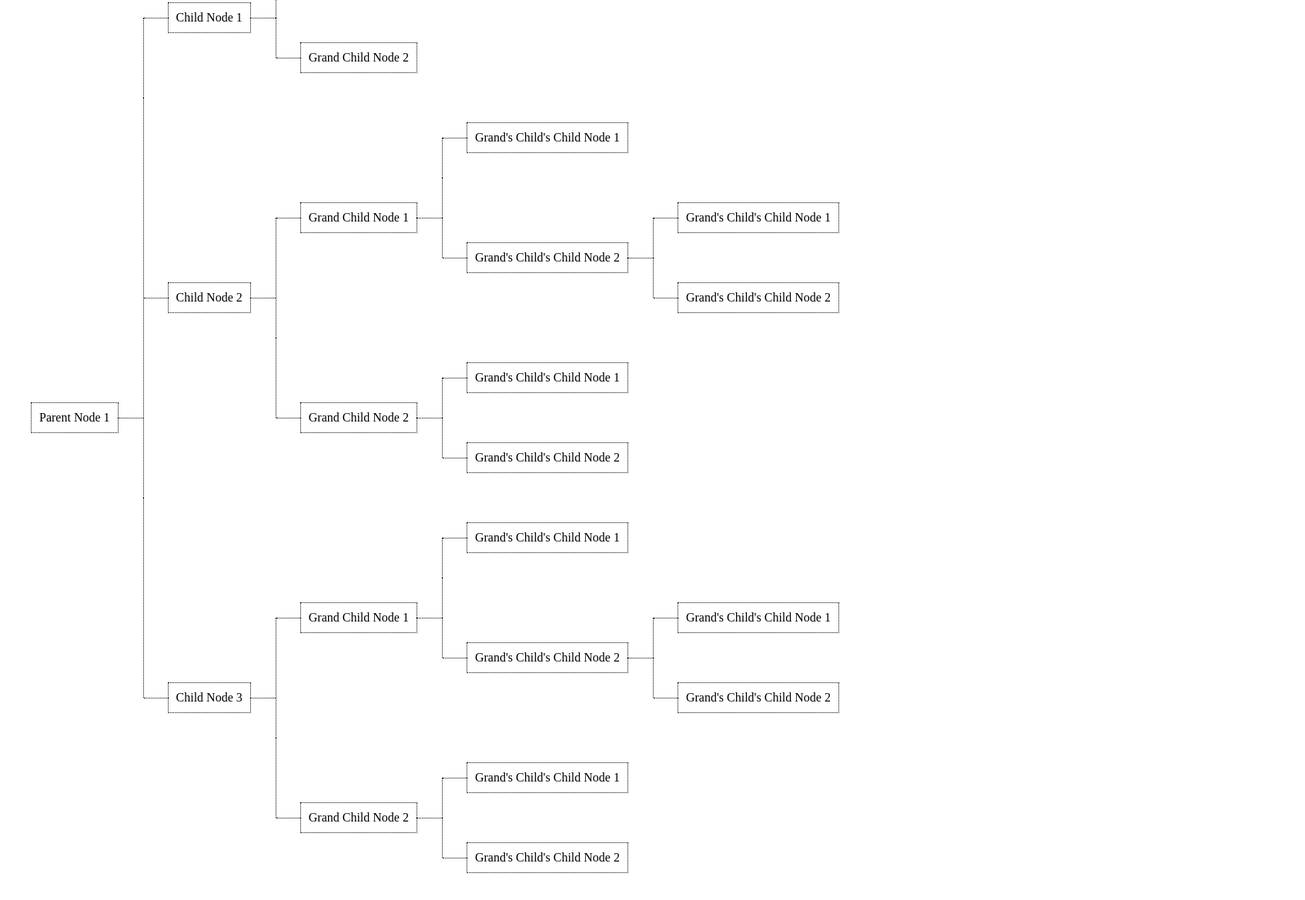
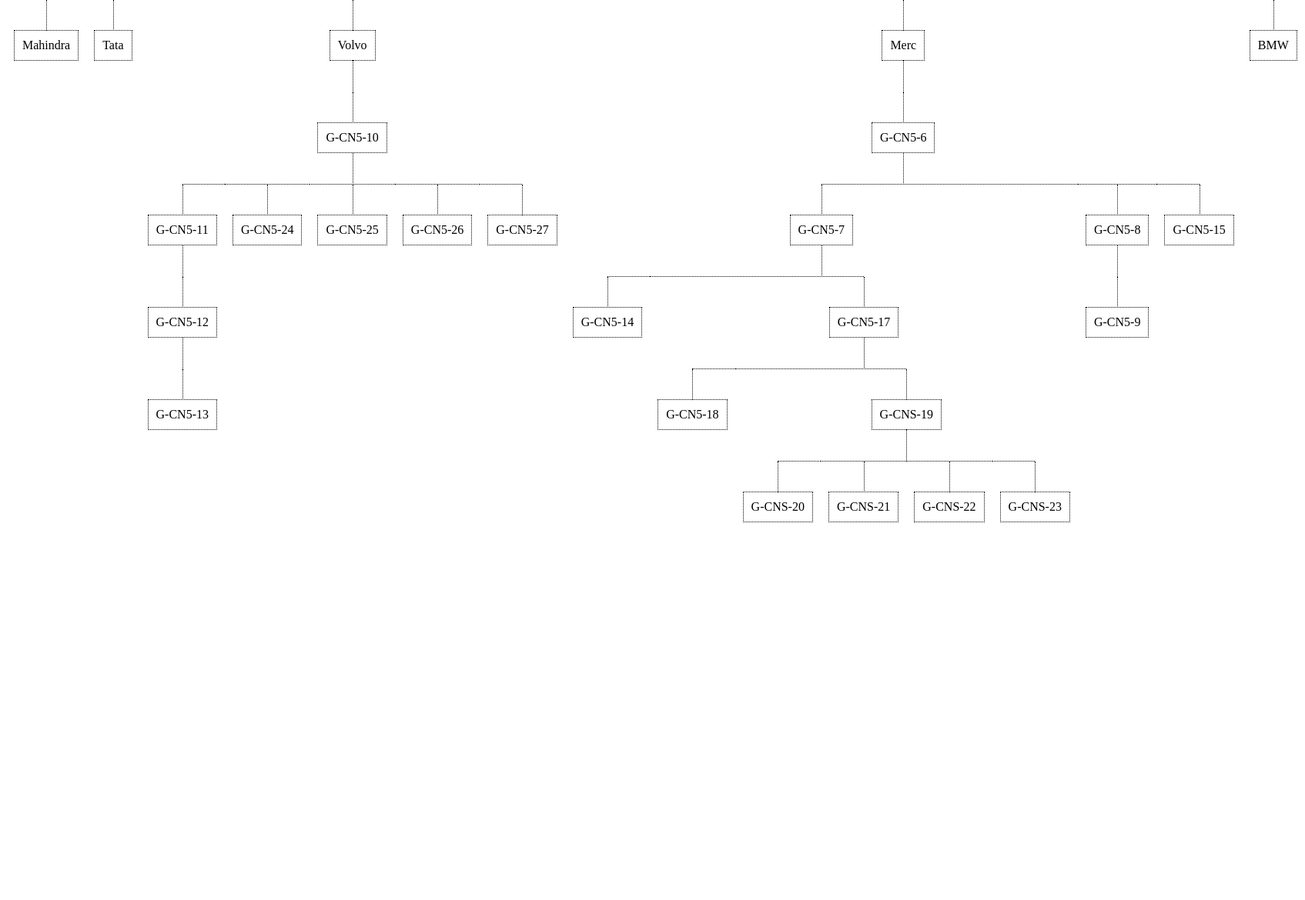
Before and after one commit to ishantvivek/tree_generator, a plain HTML site: page index.html in a window 1280 px wide. Shown: the part 89-1259 px from the top of the page at 77% size, 1695 px wide, since content can reach past the window. After the commit the page ends 800 px from the top, so only its background shows below. Drawn offline with Linux system fonts and the light colour scheme.

Commit message:
TreeGenertor: Added JS functionality to generate the tree based on JSON
TODO:
* To add flexibility to add style per node or event listener
* Move to a proper plugin structure
* Make it a shadow dom plugin

```diff
--- a/index.html
+++ b/index.html
@@ -6,100 +6,9 @@
     <title>Page Title</title>
     <meta name='viewport' content='width=device-width, initial-scale=1'>
     <link rel='stylesheet' type='text/css' media='screen' href='index.css'>
-    <!-- <script src='main.js'></script> -->
+    <script src='index.js' defer></script>
 </head>
 <body>
-    <div class="main main-vertical">
-        <ul>
-            <li>
-                <span>Parent Node 1</span>
-                <ul>
-                    <li>
-                        <span>Child Node 1</span>
-                        <ul>
-                            <li>
-                                <span>Grand Child Node 1</span>
-                            </li>
-                            <li>
-                                <span> Grand Child Node 2</span>
-                            </li>
-                        </ul>
-                    </li>
-                    <li>
-                        <span>Child Node 2</span>
-                        <ul>
-                            <li>
-                                <span>Grand Child Node 1</span>
-                                <ul>
-                                    <li>
-                                        <span>Grand's Child's Child Node 1</span>
-                                    </li>
-                                    <li>
-                                        <span>Grand's Child's Child Node 2</span>
-                                        <ul>
-                                            <li>
-                                                <span>Grand's Child's Child Node 1</span>
-                                            </li>
-                                            <li>
-                                                <span>Grand's Child's Child Node 2</span>
-                                            </li>
-                                        </ul>
-                                    </li>
-                                </ul>
-                            </li>
-                            <li>
-                                <span> Grand Child Node 2</span>
-                                <ul>
-                                    <li>
-                                        <span>Grand's Child's Child Node 1</span>
-                                    </li>
-                                    <li>
-                                        <span>Grand's Child's Child Node 2</span>
-                                    </li>
-                                </ul>
-                            </li>
-                        </ul>
-                    </li>
-                    <li>
-                        <span>Child Node 3</span>
-                        <ul>
-                            <li>
-                                <span>Grand Child Node 1</span>
-                                <ul>
-                                    <li>
-                                        <span>Grand's Child's Child Node 1</span>
-                                    </li>
-                                    <li>
-                                        <span>Grand's Child's Child Node 2</span>
-                                        <ul>
-                                            <li>
-                                                <span>Grand's Child's Child Node 1</span>
-                                            </li>
-                                            <li>
-                                                <span>Grand's Child's Child Node 2</span>
-                                            </li>
-                                        </ul>
-                                    </li>
-                                </ul>
-                            </li>
-                            <li>
-                                <span> Grand Child Node 2</span>
-                                <ul>
-                                    <li>
-                                        <span>Grand's Child's Child Node 1</span>
-                                    </li>
-                                    <li>
-                                        <span>Grand's Child's Child Node 2</span>
-                                    </li>
-                                </ul>
-                            </li>
-                        </ul>
-                    </li>
-                </ul>
-            </li>
-        </ul>
-    </div>
-
     <div class="toggler">Toggler</div>
     <style>
            .toggler {
--- /dev/null
+++ b/index.js
@@ -0,0 +1,125 @@
+function createNode(id, parentId, nodeName, orphan = false) {
+    const _li = document.createElement('li');
+    const _span = document.createElement('span');
+    _span.innerText = nodeName;
+    _li.id = 'li_' + id;
+    _li.appendChild(_span);
+    const parent = document.querySelector(
+        '[data-parent=node_' + parentId + ']'
+    );
+    if (orphan || parent == null) {
+        const _ul = document.createElement('ul');
+        _ul.className = 'node_' + id;
+        _ul.setAttribute(
+            'data-parent',
+            parentId ? 'node_' + parentId : 'orphan'
+        );
+        _ul.appendChild(_li);
+        return _ul;
+    }
+    parent.classList.add('node_' + id);
+    return _li;
+}
+
+function createTree(data) {
+    const _div = document.createElement('div');
+    _div.className = 'main main-horizontal';
+    document.querySelector('body').appendChild(_div);
+
+    if (Object.values(data).length <= 0) return;
+
+    // ids of elements created
+    const ids = [];
+
+    // create the first parent
+    const orhpanParent = data.find(el => el.parentId == null);
+    if (!orhpanParent) return;
+    _div.appendChild(
+        createNode(
+            orhpanParent['id'],
+            orhpanParent['parentId'],
+            orhpanParent['nodeName'],
+            true
+        )
+    );
+    ids.push(orhpanParent['id']);
+
+    data.forEach(element => {
+        if (element.parentId == null) return;
+
+        const isParentCreated = ids.includes(element.parentId);
+        if (isParentCreated) {
+            const childEl = createNode(
+                element['id'],
+                element['parentId'],
+                element['nodeName']
+            );
+            const parent = document.querySelector(
+                '[data-parent=node_' + element['parentId'] + ']'
+            );
+            if (parent) {
+                parent.appendChild(childEl);
+            } else
+                document
+                    .querySelector(
+                        '.node_' +
+                            element['parentId'] +
+                            ' #li_' +
+                            element['parentId']
+                    )
+                    .appendChild(childEl);
+        } else {
+            const parent = data.find(el => el.id === element.parentId);
+            ids.push(parent['id']);
+            const childElement = createNode(
+                element['id'],
+                element['parentId'],
+                element['nodeName']
+            );
+            const parentElement = document.querySelector(
+                '.node_' + parent['id'] + ' #li_' + parent['id']
+            );
+            parentElement.appendChild(childElement);
+        }
+    });
+}
+
+// order matters and make sure the parent is before the child
+// Example of data
+const treeData = [
+    { id: 1, parentId: null, nodeName: 'Cars' },
+    { id: 2, parentId: 1, nodeName: 'Mahindra' },
+    { id: 3, parentId: 1, nodeName: 'Tata' },
+    { id: 4, parentId: 1, nodeName: 'Volvo' },
+    { id: 5, parentId: 1, nodeName: 'Merc' },
+
+    { id: 6, parentId: 5, nodeName: 'G-CN5-6' },
+    { id: 7, parentId: 6, nodeName: 'G-CN5-7' },
+    { id: 8, parentId: 6, nodeName: 'G-CN5-8' },
+    { id: 9, parentId: 8, nodeName: 'G-CN5-9' },
+
+    { id: 10, parentId: 4, nodeName: 'G-CN5-10' },
+    { id: 11, parentId: 10, nodeName: 'G-CN5-11' },
+    { id: 12, parentId: 11, nodeName: 'G-CN5-12' },
+    { id: 13, parentId: 12, nodeName: 'G-CN5-13' },
+
+    { id: 24, parentId: 10, nodeName: 'G-CN5-24' },
+    { id: 25, parentId: 10, nodeName: 'G-CN5-25' },
+    { id: 26, parentId: 10, nodeName: 'G-CN5-26' },
+    { id: 27, parentId: 10, nodeName: 'G-CN5-27' },
+
+    { id: 14, parentId: 7, nodeName: 'G-CN5-14' },
+    { id: 15, parentId: 6, nodeName: 'G-CN5-15' },
+    { id: 16, parentId: 1, nodeName: 'BMW' },
+
+    { id: 17, parentId: 7, nodeName: 'G-CN5-17' },
+    { id: 18, parentId: 17, nodeName: 'G-CN5-18' },
+    { id: 19, parentId: 17, nodeName: 'G-CNS-19' },
+
+    { id: 20, parentId: 19, nodeName: 'G-CNS-20' },
+    { id: 21, parentId: 19, nodeName: 'G-CNS-21' },
+    { id: 22, parentId: 19, nodeName: 'G-CNS-22' },
+    { id: 23, parentId: 19, nodeName: 'G-CNS-23' }
+];
+
+createTree(treeData);
```
Also changed, not shown: 1 other file.
